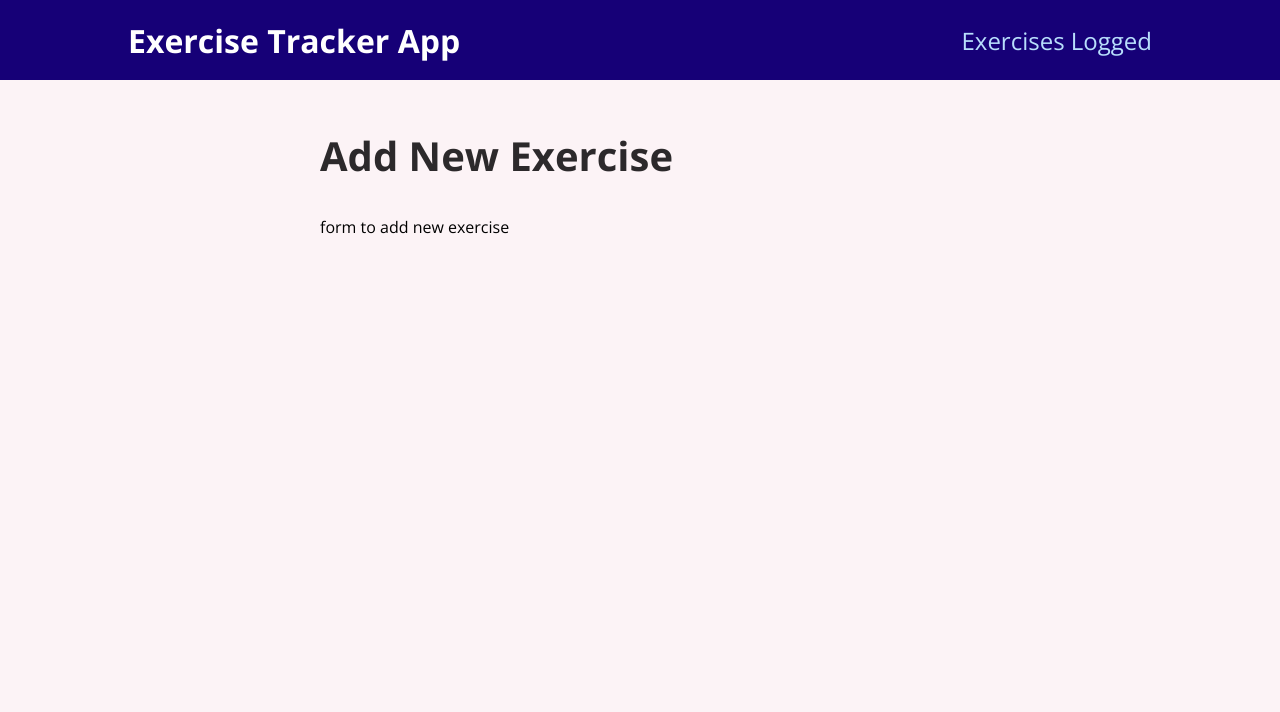
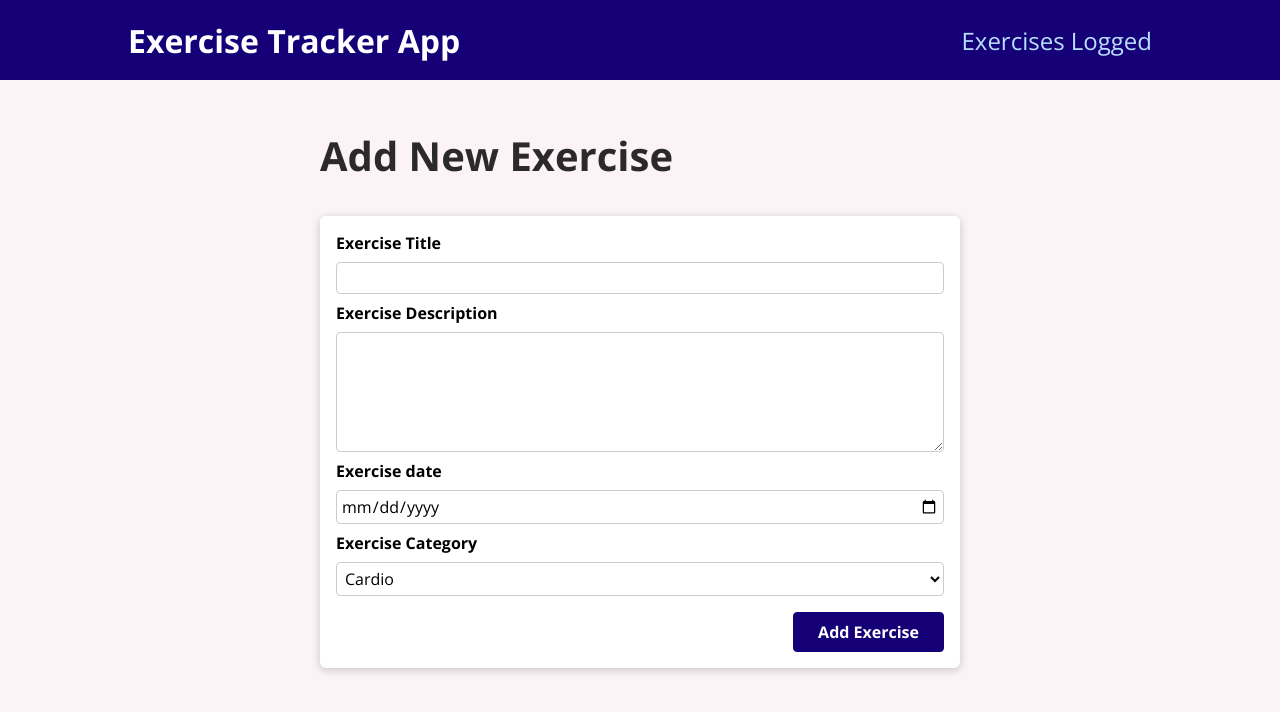
Before and after one commit to kaiorosa1/exercise-tracker-frontend, a React (Create React App) app: page / in a window 1280 px wide. Shown: the top 712 px of the page. Built offline with nearby package versions, Linux system fonts and the light colour scheme.

Commit message:
add exercise form + getting values from it

```diff
--- a/src/components/exercises/NewExerciseForm.js
+++ b/src/components/exercises/NewExerciseForm.js
@@ -1,8 +1,69 @@
-function NewExerciseForm() {
+import { useRef } from "react";
+import Card from "../ui/Card";
+import classes from './NewExerciseForm.module.css';
+
+function NewExerciseForm(props) {
+    /**
+     * title": "Exercise from Month X",
+    "description": "This is another test description",
+    "duration": "25 min",
+    "date": "2022-07-15",
+    "user_id": "95c48dd7-1176-4092-8297-23d17ab4f02d",
+    "category_id": "98a58c32-5341-4405-bec9-8e9e78ce199e"
+     */
+    const titleInputRef = useRef();
+    const dateInputRef = useRef();
+    const categoryInputRef = useRef();
+    const descriptionInputRef = useRef();
+
+    function submitHandler(event) {
+        event.preventDefault();
+
+        const enteredTitle = titleInputRef.current.value;
+        const enteredDescription = descriptionInputRef.current.value;
+        const enteredDate = dateInputRef.current.value;
+        const enteredCategory = categoryInputRef.current.value;
+
+
+        const exerciseData = {
+            title: enteredTitle,
+            description: enteredDescription,
+            date: enteredDate,
+            category: enteredCategory
+
+        };
+
+        console.log(exerciseData);
+    }
     return (
-        <section>
-            form to add new exercise
-        </section>
+        <Card>
+            <form className={classes.form} onSubmit={submitHandler}>
+                <div className={classes.control}>
+                    <label htmlFor="title">Exercise Title</label>
+                    <input type="text" required id="title" ref={titleInputRef} />
+                </div>
+                <div className={classes.control}>
+                    <label htmlFor="description">Exercise Description</label>
+                    <textarea required id="description" rows="5" ref={descriptionInputRef} />
+                </div>
+                <div className={classes.control}>
+                    <label htmlFor="date">Exercise date</label>
+                    <input type="date" required id="date" ref={dateInputRef} />
+                </div>
+                <div className={classes.control}>
+                    <label htmlFor="category">Exercise Category</label>
+                    <select name="category" required id="category" ref={categoryInputRef} >
+                        <option value="cardio">Cardio</option>
+                        <option value="fitness">Fitness</option>
+                        <option value="madeup">Madeup</option>
+                    </select>
+                </div>
+
+                <div className={classes.actions}>
+                    <button>Add Exercise</button>
+                </div>
+            </form>
+        </Card>
     );
 }
 
--- /dev/null
+++ b/src/components/exercises/NewExerciseForm.module.css
@@ -0,0 +1,50 @@
+.form {
+    padding: 1rem;
+}
+
+.control {
+    margin-bottom: 0.5rem;
+}
+
+.control label {
+    display: block;
+    font-weight: bold;
+    margin-bottom: 0.5rem;
+}
+
+.control input,
+.control select,
+.control textarea {
+    display: block;
+    font: inherit;
+    border-radius: 4px;
+    border: 1px solid #ccc;
+    padding: 0.25rem;
+    width: 100%;
+}
+
+.actions {
+    margin-top: 1rem;
+    text-align: right;
+}
+
+.actions button {
+    font: inherit;
+    cursor: pointer;
+    background-color: #160077;
+    color: white;
+    padding: 0.5rem 1.5rem;
+    border: 1px solid #160077;
+    border-radius: 4px;
+    font-weight: bold;
+}
+
+.actions button:hover,
+.actions button:active {
+    background-color: #160077;
+    border-color: #160077;
+}
+
+select {
+    background-color: white;
+}
```
